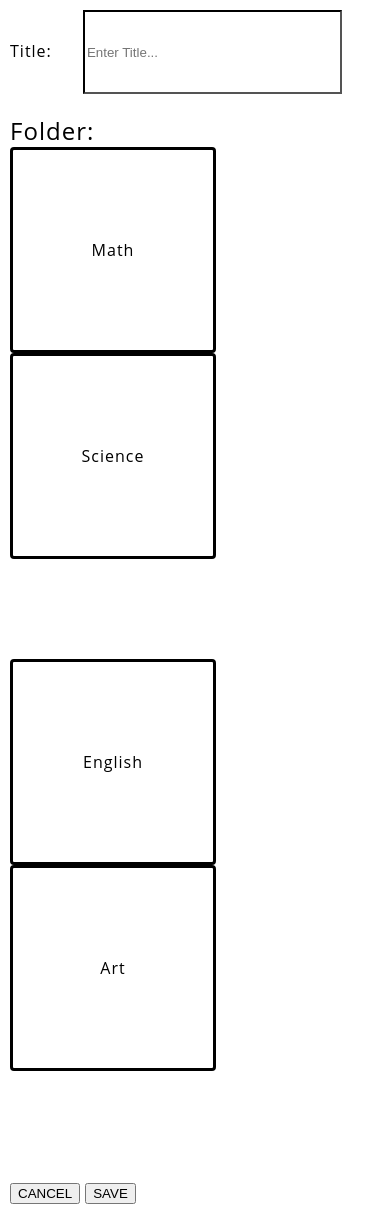
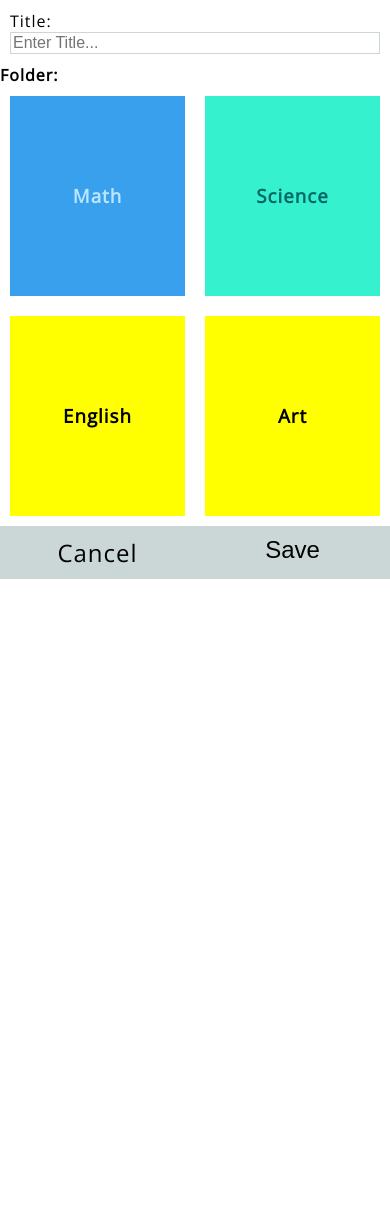
Before and after one commit to iidodson/SE-321-Group-Project-3, a PHP site: the page made by SaveNotes (1).html in a window 390 px wide. After the commit the page ends 579 px from the top, so only its background shows below. Run offline with PHP 8.4, Linux system fonts and the light colour scheme.

Commit message:
Standardizing styles

```diff
--- a/SaveNotes (1).html
+++ b/SaveNotes (1).html
@@ -4,6 +4,7 @@
     <title>SE-321 Group Project </title>
     <meta name="viewport" content="width=device-width, initial-scale=1">
     <link rel="stylesheet" href="css/default.css" id="theme-stylesheet">
+    <link href="https://fonts.googleapis.com/css?family=Open+Sans" rel="stylesheet">
   </head>
   <body>
   <div>
@@ -11,33 +12,34 @@
       <form>
         <div>
           <div class="row">
-            <label for="titleinput">Title:</label>
+            <label for="titleinput" class="title">Title:</label>
             <input class="form-control" type="text" id="titleinput" aria-describedby="titleinput" placeholder="Enter Title...">
           </div>
         </div>
       </form>
     </section>
 
-    <section id="folders">
-      <h1>Folder:</h1>
-      <div>
-
-        <div class="d-flex flex-row justify-content-around">
-          <div id="math" class="folder p-2">Math</div>
-          <div id="science" class="folder p-2">Science</div>
+    <section>
+      <h1 class="title">Folder:</h1>
+      <div class="folders">
+        <div class="folders-row">
+          <h3 id="math" class="folder-row--title">Math</h3>
+          <h3 id="science" class="folder-row--title">Science</h3>
         </div>
-
-        <div class="d-flex flex-row justify-content-around">
-          <div id="english" class="folder p-2">English</div>
-          <div id="art" class="folder p-2">Art</div>
+        <div class="folders-row">
+          <h3 class="folder-row--title">English</h3>
+          <h3 class="folder-row--title">Art</h3>
         </div>
-      </div>
     </section>
 
-    <section id="buttons" class="d-flex justify-content-around">
-      <button id="cancel" type="button" class="btn btn-danger">CANCEL</button>
-      <button id="save" type="button" class="btn btn-success">SAVE</button>
-    </section>
+    <div class="button">
+        <div class="button-container">
+          <a href="create_notes.html" class="button-container--text ">Cancel</a>
+        </div>
+        <div class="button-container">
+          <a href="index.html" class="button-container--text "><button class="button-container--text" type="button" name="button">Save</button></a>
+        </div>
+    </div>
   </div>
 </body>
 
--- a/css/default.css
+++ b/css/default.css
@@ -13,6 +13,14 @@
   a {
     text-decoration: none;
     color: inherit;
+  }
+
+  button {
+    font-size: inherit;
+    background-color: inherit;
+    border: inherit;
+    font-size: inherit;
+    padding: 0;
   }
 
   /*********************Index.html****************************/
@@ -149,25 +157,11 @@
     padding: 10px;
   }
 
-
-  h1, label {
-    font-weight: normal;
-  }
-
   #titleinput {
-    height: 10%;
-    width: 70%;
+    width: 100%;
+    font-size: 16px;
     background: transparent;
-    border-color: black;
-    margin-left: 7%;
-  }
-
-  #folders {
-    padding-bottom: 0;
-  }
-
-  #folders .flex-row {
-    margin-bottom: 100px;
+    border: 1px solid #cbd6d6;
   }
 
   .folder {
@@ -176,7 +170,34 @@
     align-items: center;
     height: 200px;
     width: 200px;
-    border: black 3px solid;
-    border-radius: .25rem;
   }
+
+  .title {
+    font-size: 16px;
+  }
+
+  .folders-row {
+    display: flex;
+    text-align: center;
+  }
+
+  .folder-row--title {
+    height: 200px;
+    margin: 10px;
+    line-height: 200px;
+    background-color: yellow;
+    width: 50%;
+    vertical-align: middle;
+  }
+
+  #math {
+    background-color: #39A0ED;
+    color: #bce6ff;
+  }
+
+  #science {
+    background-color: #36F1CD;
+    color: #006666;
+  }
+
 }
```
